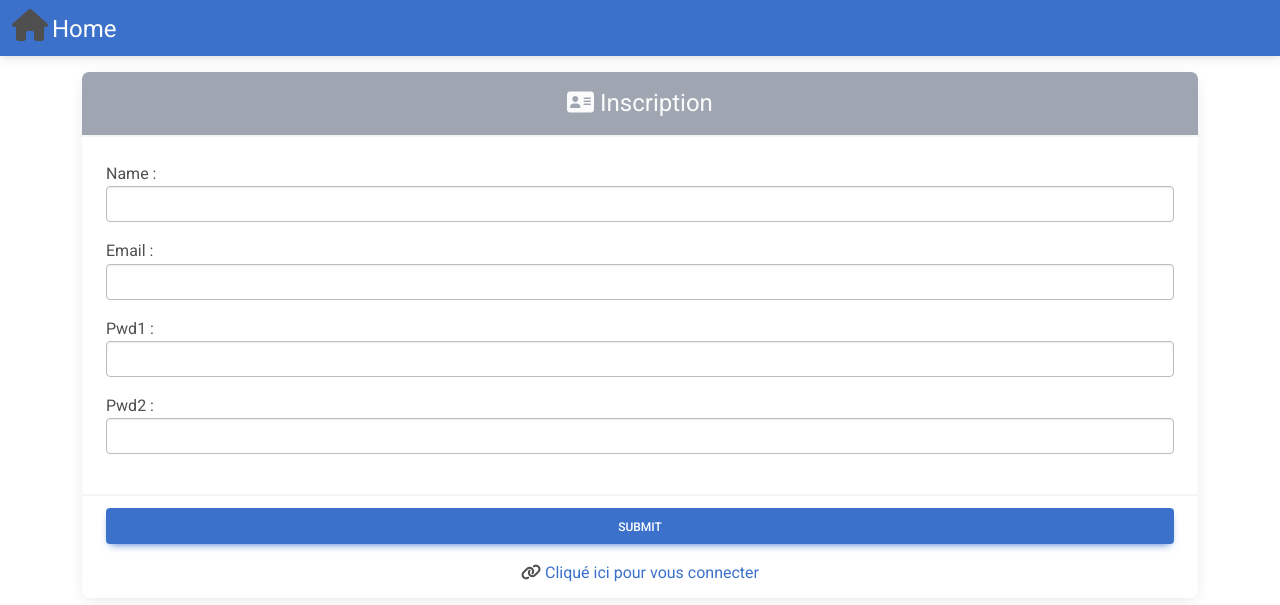
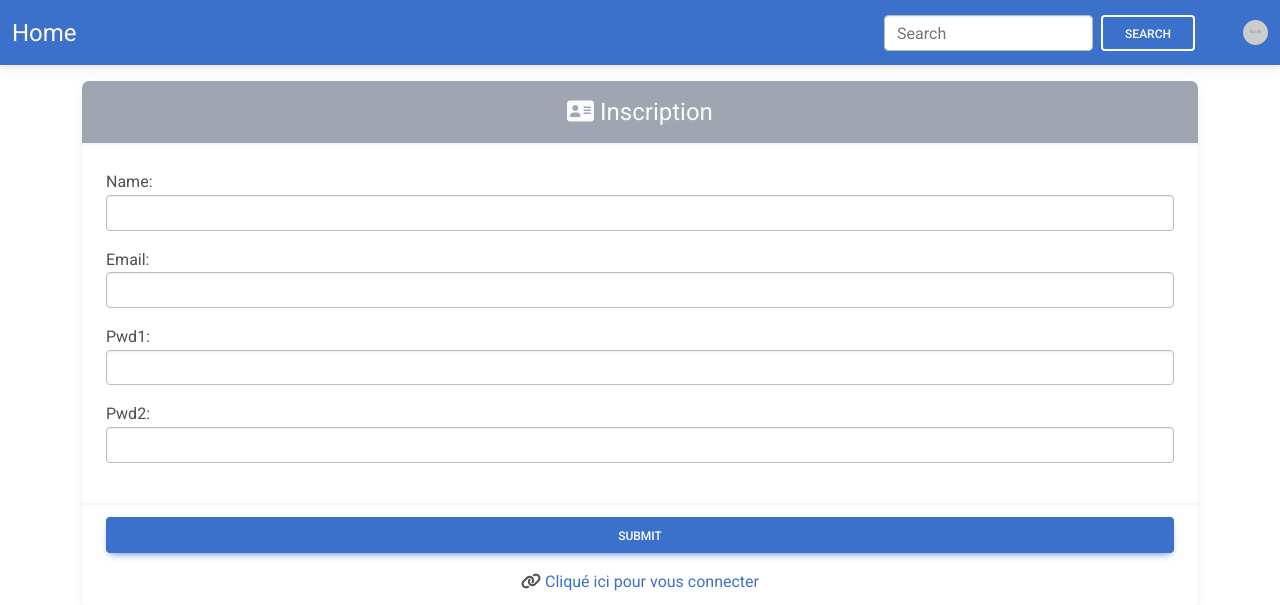
Before and after one commit to Xalpha03/CimTogo, a Django app: page /logup/ in a window 1280 px wide. Shown: the top 605 px of the page. Run offline with Django 4.2, Linux system fonts and the light colour scheme; grey boxes labelled with a size stand in for pictures from a placeholder-image service; some libraries are stand-ins or nearby versions.

Commit message:
Initial commit

```diff
--- a/EnsachageKara/settings.py
+++ b/EnsachageKara/settings.py
@@ -105,7 +105,7 @@ AUTH_PASSWORD_VALIDATORS = [
 # Internationalization
 # https://docs.djangoproject.com/en/4.2/topics/i18n/
 
-LANGUAGE_CODE = 'fr-fr'
+LANGUAGE_CODE = 'en-en'
 
 TIME_ZONE = 'UTC'
 
--- a/Products/templates/product/detail.html
+++ b/Products/templates/product/detail.html
@@ -64,6 +64,9 @@
                         <td>
                             <p class="text-light mb-0 fw-bold fs-4">{{ tx_casse_total.tx_cas|floatformat:"2" }} %</p>
                         </td>
+                        <td>
+                            <p class="text-light mb-0 fw-bold fs-4"></p>
+                        </td>
                     </tfoot>
                 </table>
             </div>
--- a/Users/templates/layout/login.html
+++ b/Users/templates/layout/login.html
@@ -26,6 +26,7 @@
                     {% endfor %}
                     {% endif %}
                     {{form.password}}
+
                 </div>
                 <div class="card-footer">
                     <div class="d-grid gap">
--- a/Users/views.py
+++ b/Users/views.py
@@ -44,6 +44,7 @@ def logupView(request):
             pwd1 = form.cleaned_data['pwd1']
             pwd2 = form.cleaned_data['pwd2']
 
+
             user = User.objects.filter(Q(username=name)|Q(email=email))
             if user:
                 messages.error(request, 'L\'utilisateur exist déjà')
--- a/templates/navBar.html
+++ b/templates/navBar.html
@@ -1,4 +1,4 @@
-<nav class="navbar navbar-expand-lg navbar-light bg-primary">
+<!-- <nav class="navbar navbar-expand-lg navbar-light bg-primary">
     <div class="container-fluid">
         <nav aria-label="breadcrumb">
             <ol class="breadcrumb">
@@ -21,6 +21,11 @@
                 <li class="breadcrumb-item fs-4">
                     <a class="fs-6 text-light" href="{% url 'users:logout' %}">Deconnexion</a>
                 </li>
+                {% if user.is_superuser %}
+                <li class="breadcrumb-item fs-4">
+                    <a class="fs-6 text-light" href="{% url 'users:logout' %}">salut</a>
+                </li>
+                {% endif %}
                 {% else %}
                 <li class="breadcrumb-item fs-4">
 
@@ -29,4 +34,66 @@
             </ol>
         </nav>
     </div>
+</nav> -->
+<nav class="navbar navbar-expand-lg navbar-primary bg-primary">
+    <div class="container-fluid">
+        <a class="navbar-brand text-light fs-4" href="{% url 'product:index' %}">Home</a>
+        <button class="navbar-toggler" type="button" data-bs-toggle="collapse" data-bs-target="#navbarSupportedContent"
+            aria-controls="navbarSupportedContent" aria-expanded="false" aria-label="Toggle navigation">
+            <span class="navbar-toggler-icon"></span>
+        </button>
+        <div class="collapse navbar-collapse" id="navbarSupportedContent">
+            <ul class="navbar-nav me-auto mb-2 mb-lg-0">
+                <!-- <li class="nav-item">
+                    <a class="nav-link active" aria-current="page" href="{% url 'product:index' %}">Home</a>
+                </li> -->
+                {% if user.is_authenticated %}
+                <li class="nav-item">
+                    <a class="nav-link active text-light fs-6" href="/details/?id_user={{ user.id }}"><i class="far fa-user"></i> {{user.username|capfirst }}</a>
+                </li>
+                {% endif %}
+
+            </ul>
+            <form class="d-flex" method="get" action="{% url 'product:index' %}">
+                <input class="form-control me-2" type="search" placeholder="Search" aria-label="Search" name="search">
+                <button class="btn btn-outline-light" type="submit">Search</button>
+            </form>
+            <div class="dropdown ms-5">
+                {% if user.is_authenticated %}
+                <a class="dropdown-toggle d-flex align-items-center hidden-arrow" href="#" id="navbarDropdownMenuAvatar"
+                    role="button" data-mdb-toggle="dropdown" aria-expanded="false">
+                    <img src="https://mdbcdn.b-cdn.net/img/new/avatars/2.webp" class="rounded-circle" height="25"
+                        alt="Black and White Portrait of a Man" loading="lazy" />
+                </a>
+                <ul class="dropdown-menu dropdown-menu-end" aria-labelledby="navbarDropdownMenuAvatar">
+
+                    <li>
+                        <a class="dropdown-item" href="#">My profile</a>
+                    </li>
+                    <li>
+                        <a class="dropdown-item" href="#">Settings</a>
+                    </li>
+                    <li>
+                        <a class="dropdown-item" href="{% url 'users:logout' %}">Logout</a>
+                    </li>
+                </ul>
+                {% else %}
+                <a class="dropdown-toggle d-flex align-items-center hidden-arrow" href="#" id="navbarDropdownMenuAvatar"
+                    role="button" data-mdb-toggle="dropdown" aria-expanded="false">
+                    <img src="https://placehold.jp/006699/ffffff/150x150.png?text=No%20Image" class="rounded-circle"
+                        height="25" alt="Black and White Portrait of a Man" loading="lazy" />
+                </a>
+                <ul class="dropdown-menu dropdown-menu-end" aria-labelledby="navbarDropdownMenuAvatar">
+
+                    <li>
+                        <a class="dropdown-item" href="{% url 'users:logup' %}">Logup</a>
+                    </li>
+                    <li>
+                        <a class="dropdown-item" href="{% url 'users:login' %}">Login</a>
+                    </li>
+                </ul>
+                {% endif %}
+            </div>
+        </div>
+    </div>
 </nav>
```
